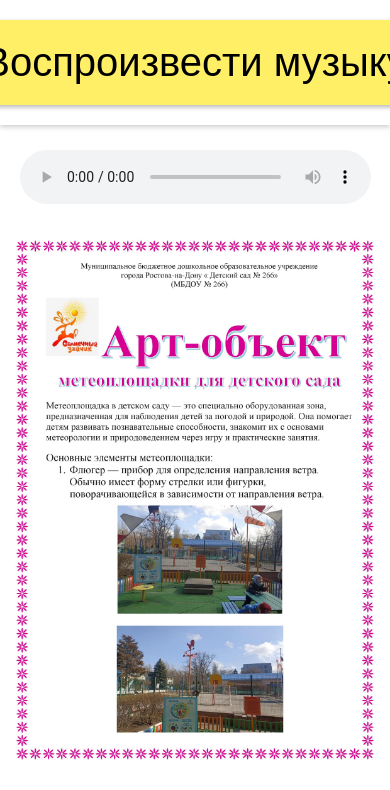
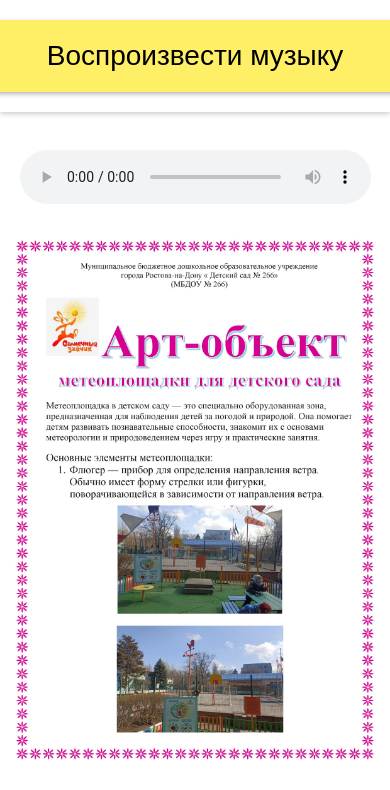
Before and after one commit to ds266/test, a plain HTML site: page index.html in a window 390 px wide. Shown: the top 790 px of the page. Drawn offline with Linux system fonts and the light colour scheme.

Commit message:
Update style.css

```diff
--- a/style.css
+++ b/style.css
@@ -29,7 +29,7 @@ body {
       text-align: center;
       text-decoration: none;
       display: inline-block;
-      font-size: 30px;
+      font-size: 28px;
       border-radius: 5px;
       cursor: pointer;
       box-shadow: 2px 2px 5px rgba(0,0,0,0.3);
@@ -61,7 +61,6 @@ body {
 
 @media screen and (max-width: 768px) {
     #playPauseButton {
-      font-size: 40px;
       padding: 20px 20px;
 }
 }
```
